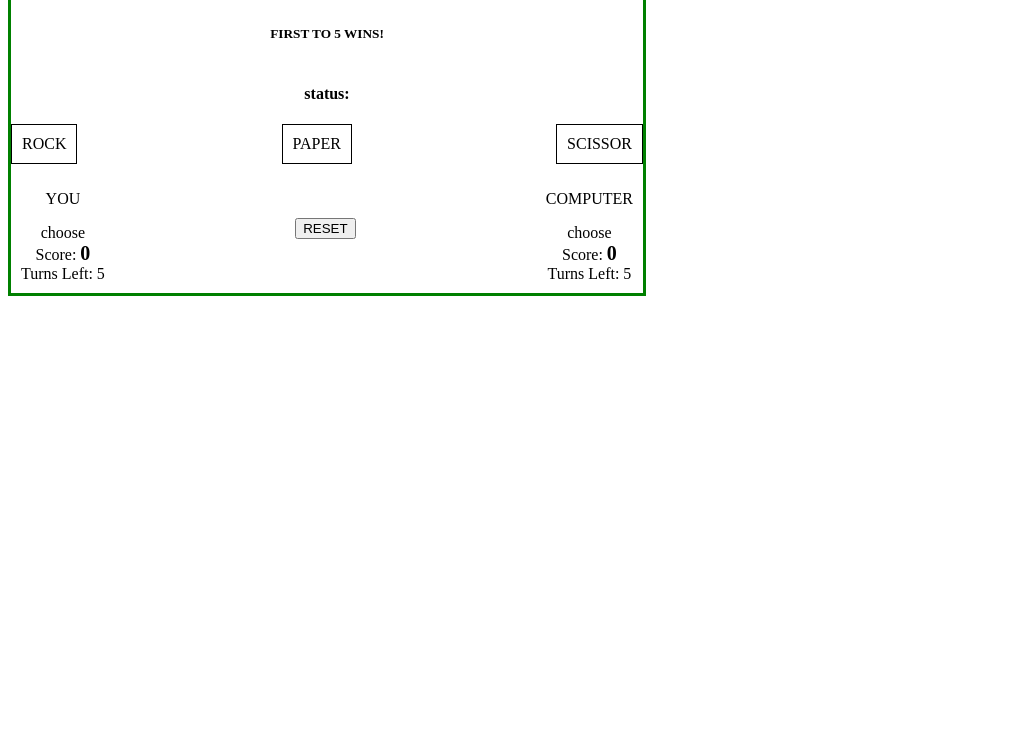
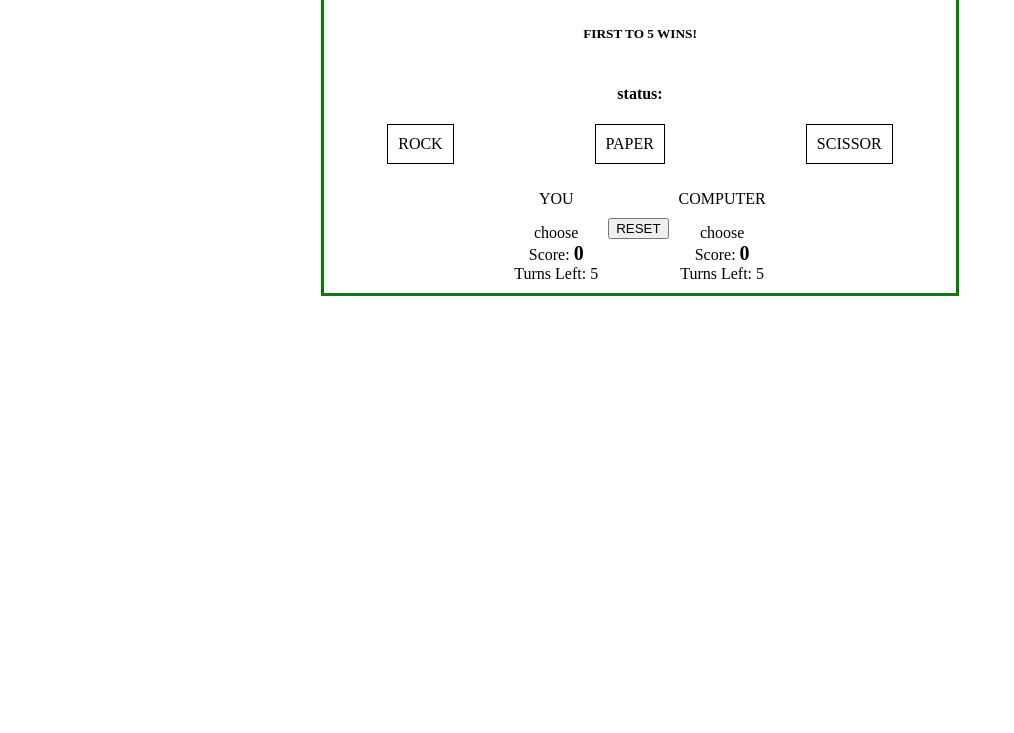
Before and after one commit to lancecordel/rockPaperScissor, a plain HTML site: page index.html in a window 1280 px wide. Shown: the part 67-800 px from the top of the page, without its empty margins (0-1014 px from the left). Drawn offline with Linux system fonts and the light colour scheme.

Commit message:
Update style.css

```diff
--- a/style.css
+++ b/style.css
@@ -1,15 +1,19 @@
 
-body{
-    text-align: center;
+#container{
+    display: flex;
+    justify-content: center;
+    width: 100%;
+    /* border: 1px solid; */
 }
 input{
     width: 40px;
 }
 #main{
-    flex: 1;
     display: flex;
     flex-direction: column;
     justify-content: center;
+    text-align: center;
+    align-items: center;
     border: 3px solid green;
     width: 50%;
 
@@ -17,6 +21,7 @@ input{
 #rockPaperScissor{
     display: flex;
     justify-content: space-between;
+    width: 80%;
 
 }
 #rock{
```
